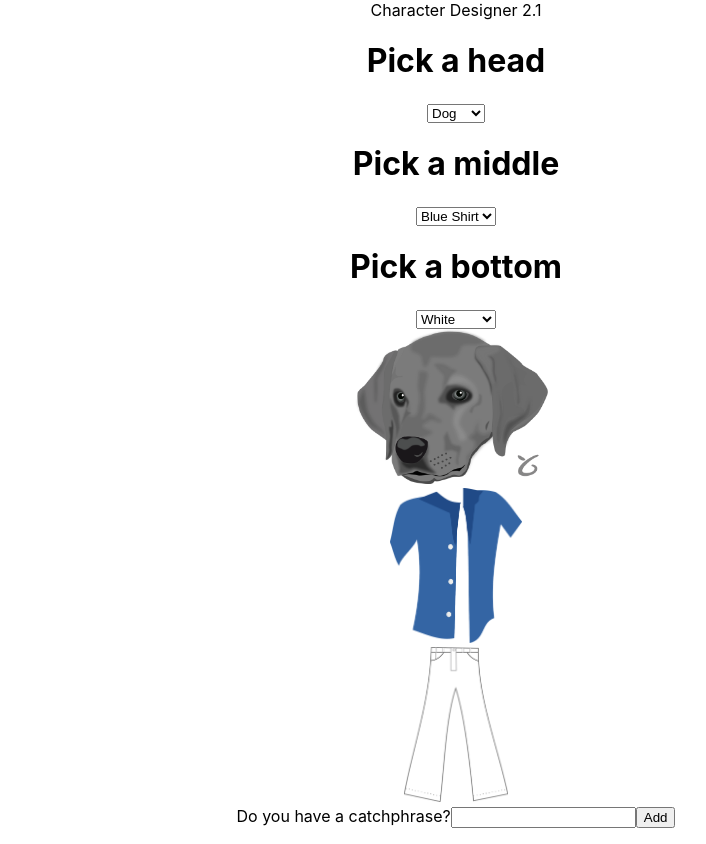
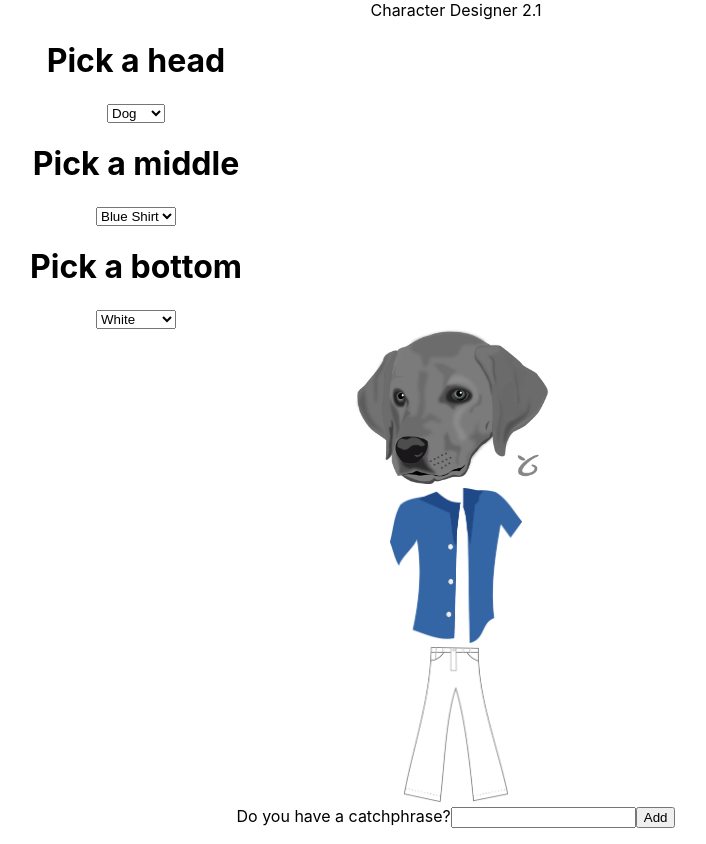
Before and after one commit to amanda-short/mod3-r-character-designer2, a React (Create React App) app: page / in a window 1280 px wide. Shown: the whole page, without its empty margins (184-890 px from the left). Built offline with nearby package versions, Linux system fonts and the light colour scheme.

Commit message:
working on css containers

```diff
--- a/src/Views/Main.css
+++ b/src/Views/Main.css
@@ -0,0 +1,3 @@
+classes {
+    width: 50%;
+}
--- a/src/components/Select/Select.css
+++ b/src/components/Select/Select.css
@@ -0,0 +1,5 @@
+.select {
+  width: 50%;
+    display: flex;
+    flex-direction: column;
+  }
--- a/src/components/Select/Select.js
+++ b/src/components/Select/Select.js
@@ -4,8 +4,10 @@ import './Select.css';
 export default function Select({ head, setHead, middle, setMiddle, bottom, setBottom }) {
   return (
     <div className="select">
+      <div>
         <h1>Pick a head</h1>
         <select
+          className="head"
           value={head}
           onChange={(e) => {
             setHead(e.target.value);
@@ -16,9 +18,12 @@ export default function Select({ head, setHead, middle, setMiddle, bottom, setBo
           <option value="horse">Horse</option>
           <option value="bird">Bird</option>
         </select>
+      </div>
 
+      <div>
         <h1>Pick a middle</h1>
         <select
+          className="middle"
           value={middle}
           onChange={(e) => {
             setMiddle(e.target.value);
@@ -29,9 +34,12 @@ export default function Select({ head, setHead, middle, setMiddle, bottom, setBo
           <option value="pink">Pink Shirt</option>
           <option value="red">Red Shirt</option>
         </select>
+      </div>
 
+      <div>
         <h1>Pick a bottom</h1>
         <select
+          className="bottom"
           value={bottom}
           onChange={(e) => {
             setBottom(e.target.value);
@@ -43,5 +51,6 @@ export default function Select({ head, setHead, middle, setMiddle, bottom, setBo
           <option value="white">White</option>
         </select>
       </div>
+    </div>
   );
 }
```
Lines whose indentation alone changed are shown as unchanged.
